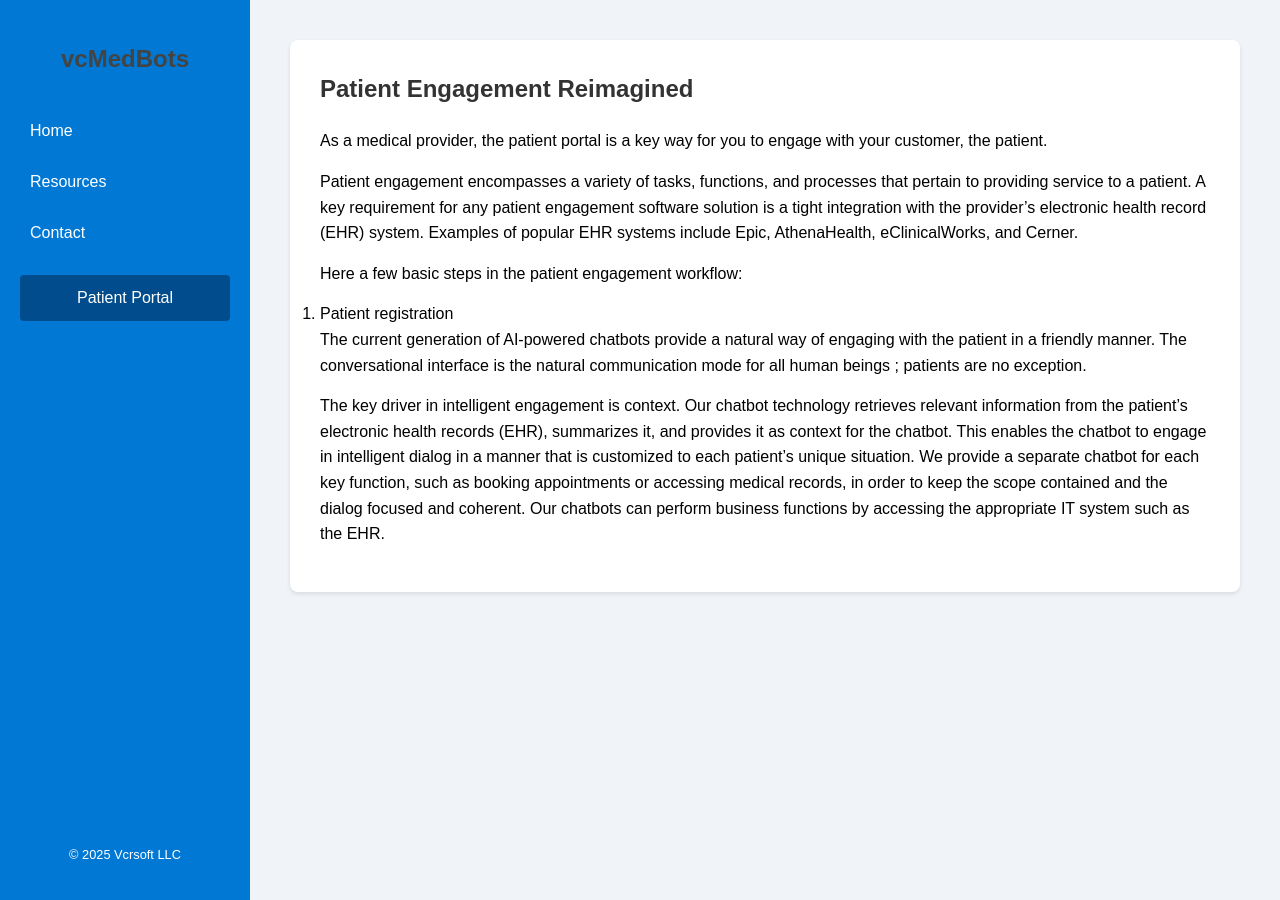
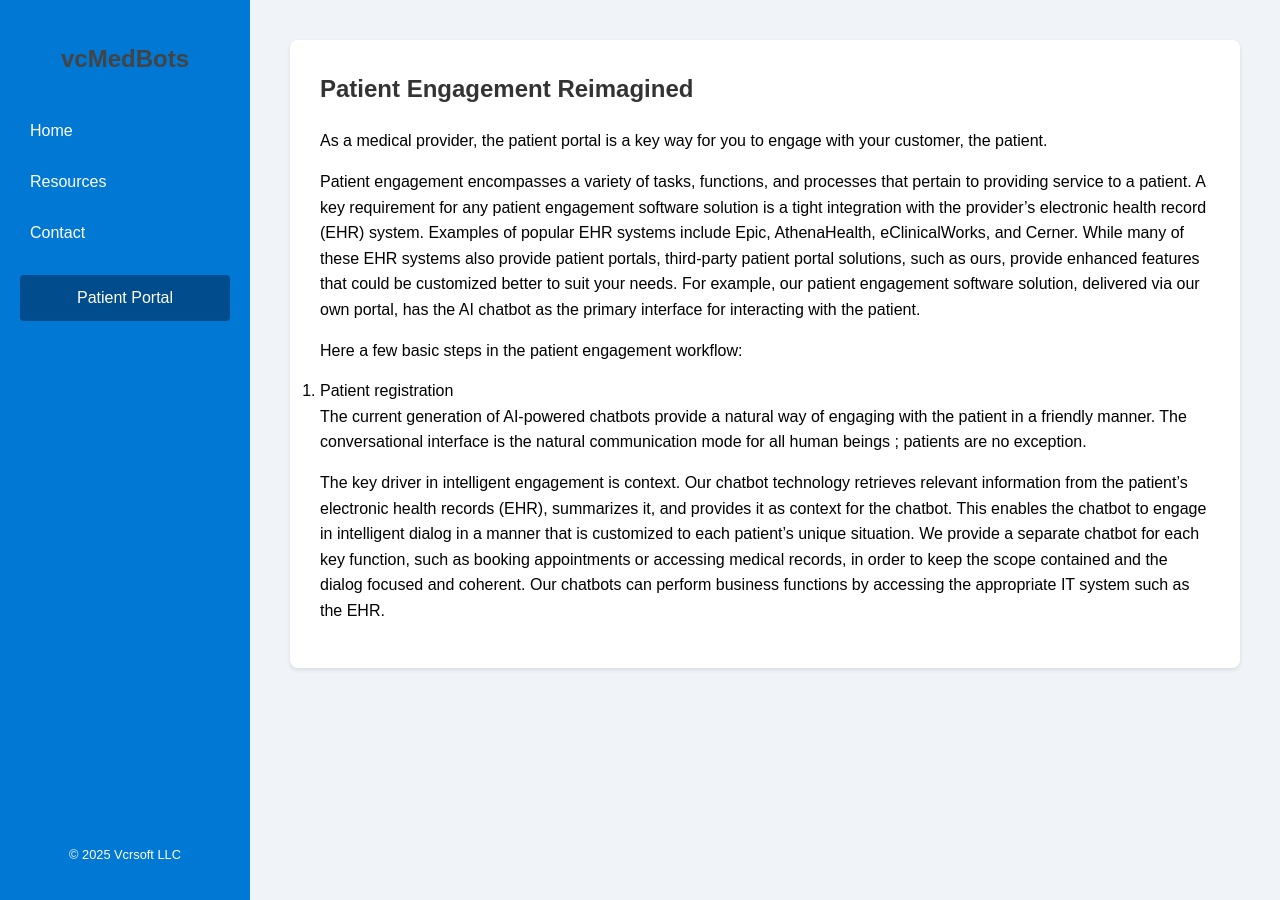
Before and after one commit to vcrsoft/vcrsoft.github.io, a Jekyll site: the page built from _resources/patientEngagement.md, in a window 1280 px wide. Built offline with Jekyll 4.4.1, drawn with Linux system fonts in a browser that asks for light colours.

Commit message:
Update patientEngagement.md

```diff
--- a/_resources/patientEngagement.md
+++ b/_resources/patientEngagement.md
@@ -9,7 +9,7 @@ As a medical provider, the patient portal is a key way for you to engage with yo
 
 <!--more-->
 
-Patient engagement encompasses a variety of tasks, functions, and processes that pertain to providing service to a patient. A key requirement for any patient engagement software solution is a tight integration with the provider's electronic health record (EHR) system. Examples of popular EHR systems include Epic, AthenaHealth, eClinicalWorks, and Cerner.
+Patient engagement encompasses a variety of tasks, functions, and processes that pertain to providing service to a patient. A key requirement for any patient engagement software solution is a tight integration with the provider's electronic health record (EHR) system. Examples of popular EHR systems include Epic, AthenaHealth, eClinicalWorks, and Cerner. While many of these EHR systems also provide patient portals, third-party patient portal solutions, such as ours, provide enhanced features that could be customized better to suit your needs. For example, our patient engagement software solution, delivered via our own portal, has the AI chatbot as the primary interface for interacting with the patient.
 
 Here a few basic steps in the patient engagement workflow:
 
```
